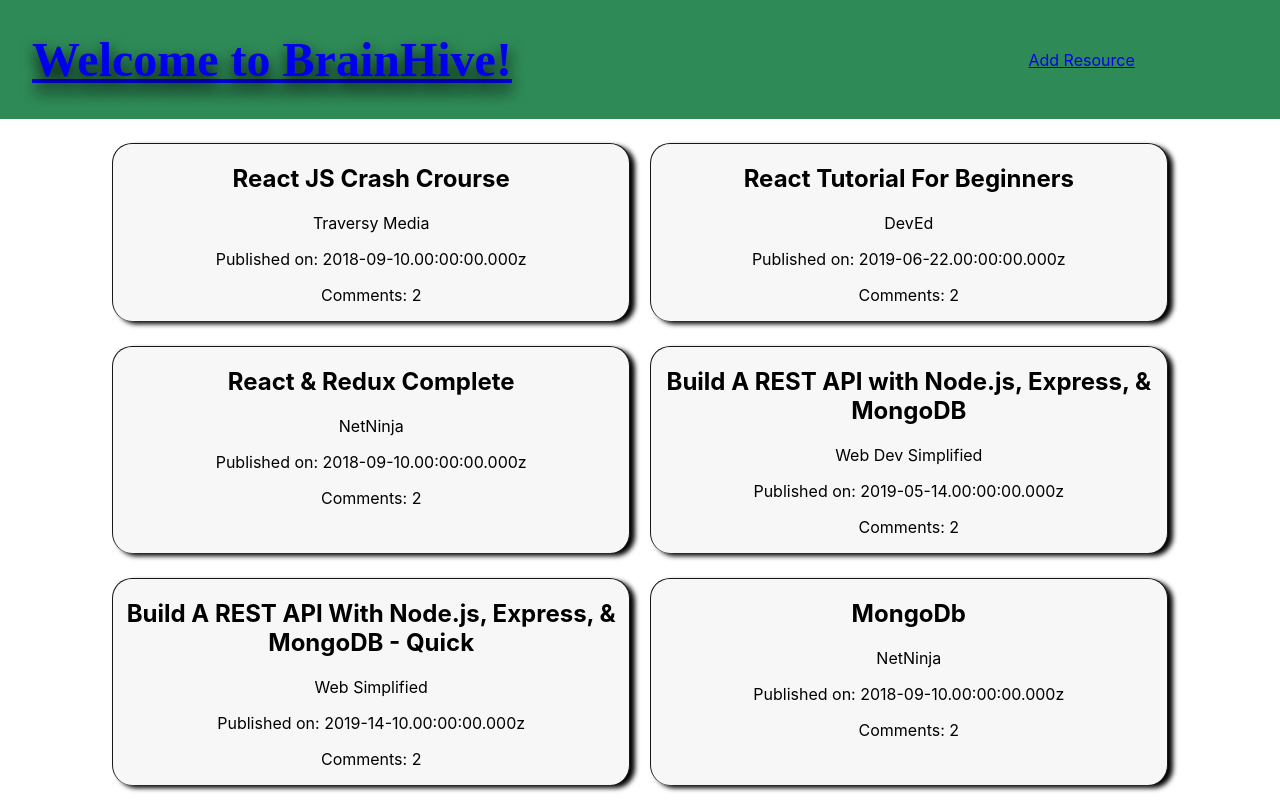
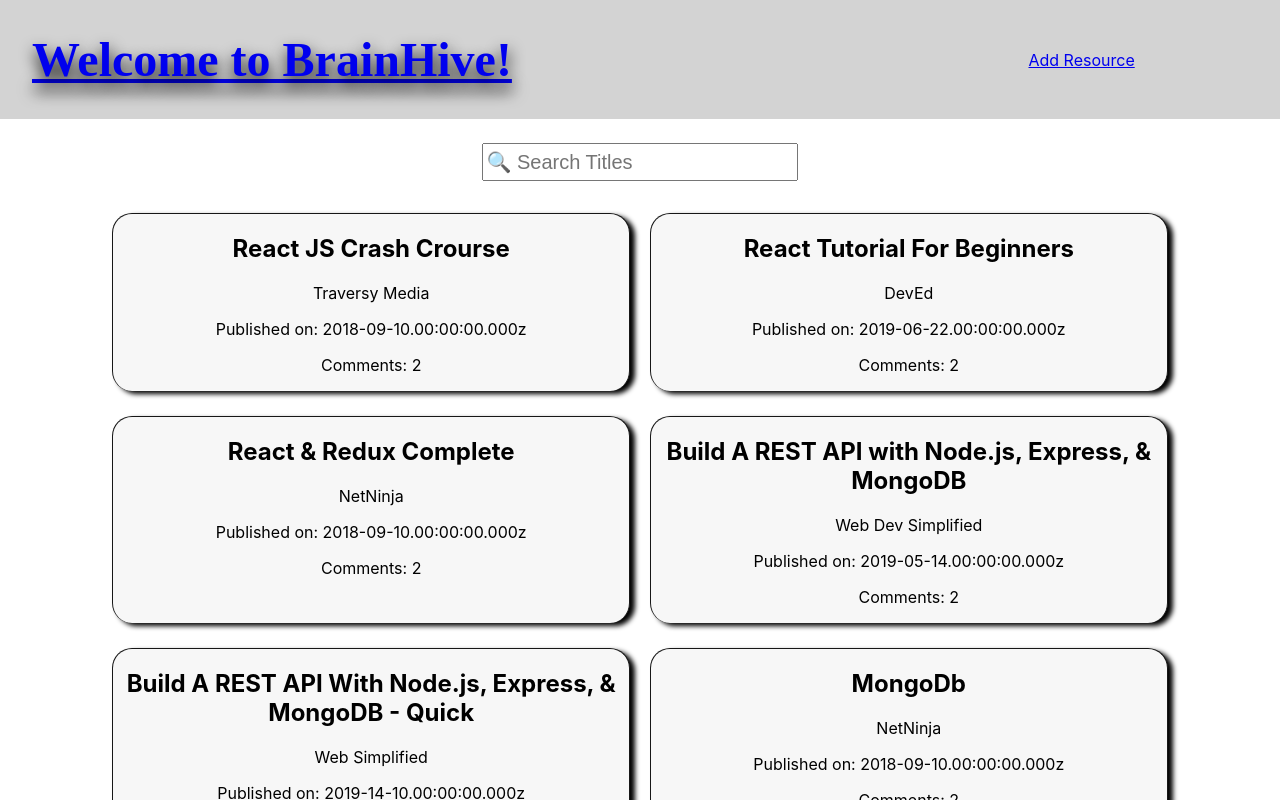
Before and after one commit to EmiSDep/bhCohort8Evening, a React (Create React App) app: page / in a window 1280 px wide. Shown: the top 800 px of the page. Built offline with nearby package versions, Linux system fonts and the light colour scheme.

Commit message:
added search bar

```diff
--- a/src/App.css
+++ b/src/App.css
@@ -66,7 +66,7 @@
   flex-direction: row;
   padding: 0 2rem;
   margin-bottom: 1.5rem;
-  background-color: seagreen;
+  background-color: lightgrey;
 }
 
 .title {
--- a/src/components/ResourceList.js
+++ b/src/components/ResourceList.js
@@ -1,16 +1,79 @@
-import React from "react";
-import Resource from "./Resource";
+import React, {Component} from "react";
+import Resource from "./Resource"
 
-const ResourceList = (props) => {
-  const renderPosts = () => {
-    const display = props.resources.map((resource) => {
-      return <Resource resource={resource} key={resource.id} onSelect={props.onSelect} />;
+class ResourceList extends Component {
+  state = {
+    query: "",
+    searchedResources: [...this.props.resources],
+  };
+
+  handleChange = (e) => {
+    const query = e.target.value;
+    const newList = this.props.resources.filter(
+      (resource) => {
+        const index = resource.title.toLowerCase().indexOf(query.toLowerCase());
+        if (index >= 0) {
+          return true;
+        }
+        return false;
+      }
+      // resource.title.toLowerCase().indexOf(query.toLowerCase()) >= 0 ||
+      // resource.summary.toLowerCase().indexOf(query.toLowerCase()) >= 0
+    );
+
+    this.setState({
+      query,
+      searchedResources: newList,
+    });
+  };
+
+  handleClick = () => {
+    this.props.increment(this.props.count);
+  };
+
+  renderPosts = () => {
+    const display = this.state.searchedResources.map((resource) => {
+      return <Resource resource={resource} key={resource.id} />;
     });
 
     return display;
   };
 
-  return <div className="resourceList">{renderPosts()}</div>;
+  render() {
+    return (
+      <div>
+        <div style={myStyles.searchBar}>
+          <input
+            style={myStyles.input}
+            type="text"
+            placeholder="🔍 Search Titles"
+            onChange={this.handleChange}
+          />
+        </div>
+        <div className="resourceList">{this.renderPosts()}</div>
+        <div>
+          <button onClick={this.handleClick}>add</button>
+          <p>{this.props.count}</p>
+        </div>
+      </div>
+    );
+  }
+}
+
+const myStyles = {
+  searchBar: {
+    flexDirection: "row",
+    flex: 1,
+    marginRight: "30%",
+    marginLeft: "30%",
+    marginBottom: "1.5rem",
+  },
+  input: {
+    width: "60%",
+    height: 32,
+    fontSize: 20,
+    marginBottom: 8,
+  },
 };
 
 export default ResourceList;
--- a/src/components/ViewCourse.js
+++ b/src/components/ViewCourse.js
@@ -35,7 +35,7 @@ class ViewCourse extends Component {
             <p>{course.summary}</p>
             <p>{course.link}</p>
             <Button onClick={this.handleClick}
-            buttonStyle={{ backgroundColor: "green"}}>
+            buttonStyle={{ backgroundColor: "black"}}>
                 {this.state.showComments ? "Hide Comments" : "Show Comments"}
             </Button>
             {this.state.showComments ?
```
